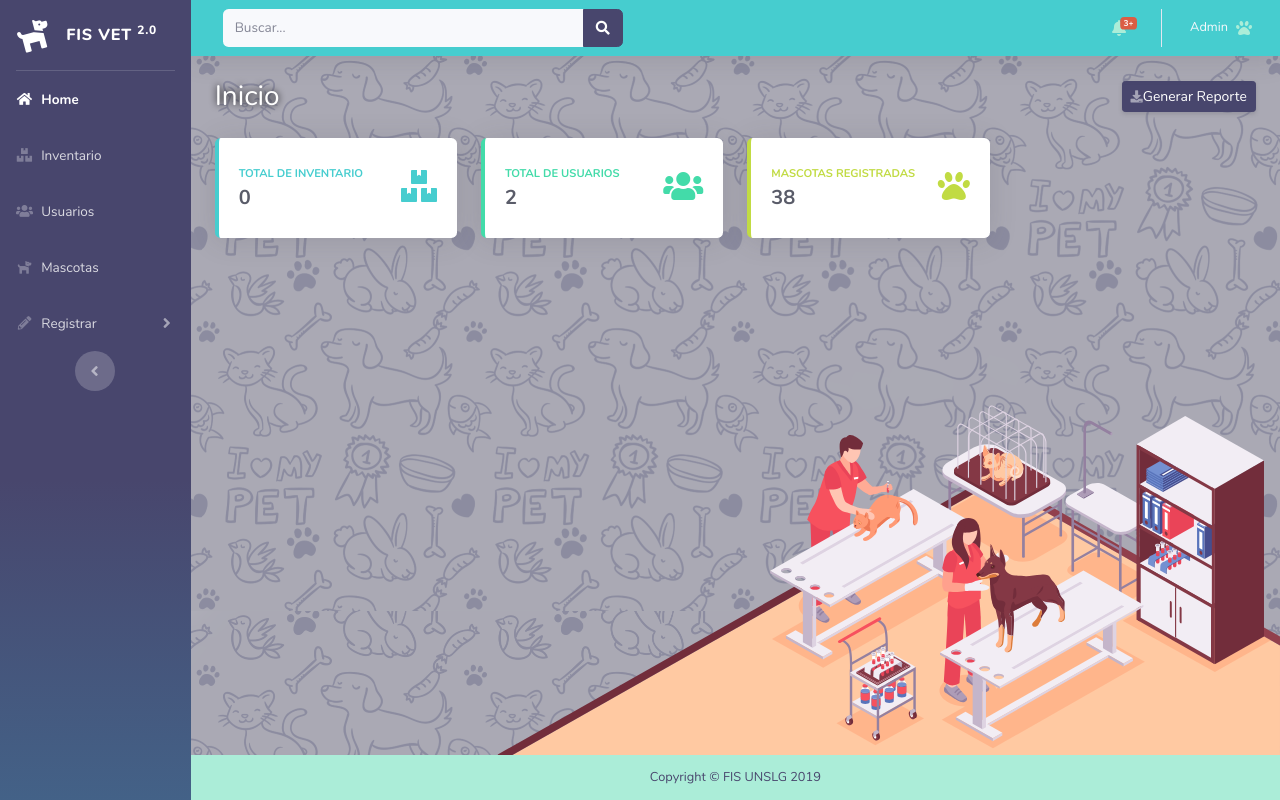
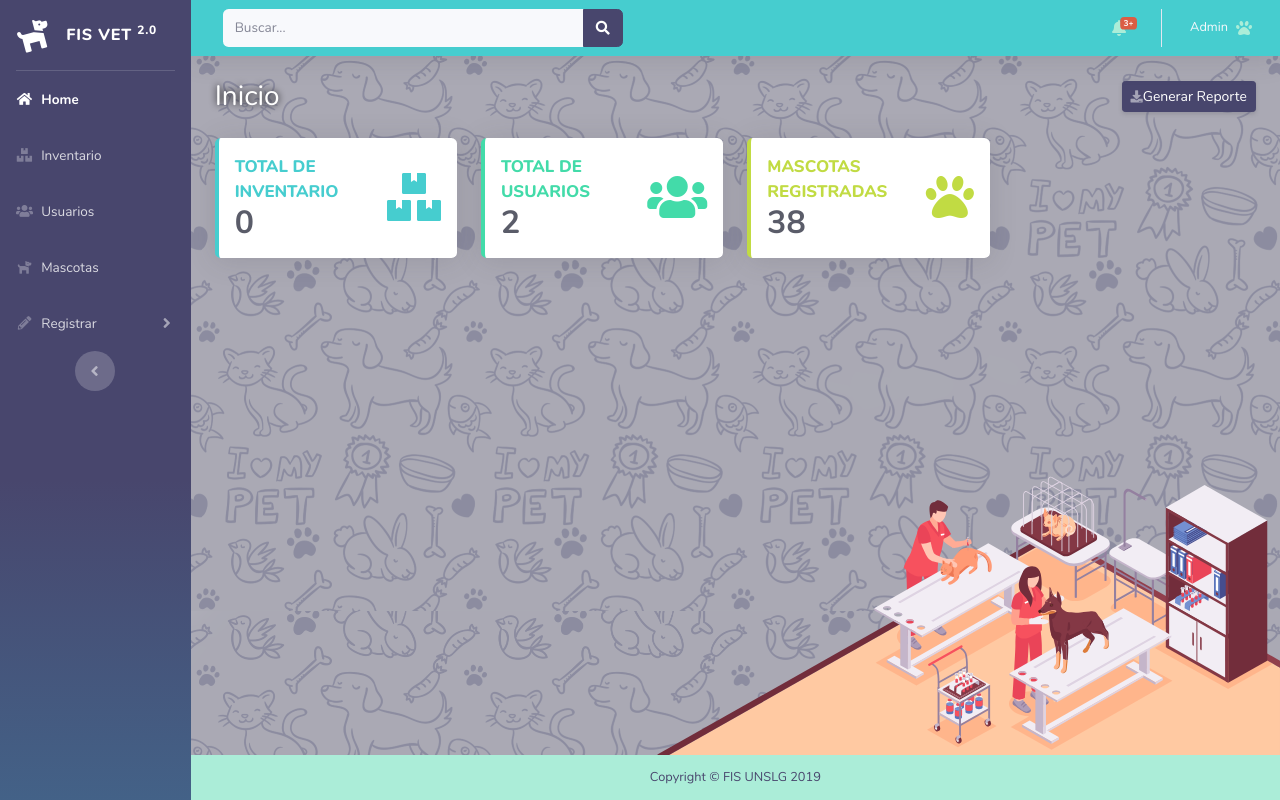
Before and after one commit to IHummer/UribeChristiam, a Django app: page / in a window 1280 px wide. Run offline with Django 3.2, Linux system fonts and the light colour scheme; a user stored in the database is signed in; data comes from the database, SQL or seed files in the repository; both versions use the stored data as it was before the commit; data that the repository does not hold is empty; some libraries are stand-ins or nearby versions.

Commit message:
home mejorada y limpiado

```diff
--- a/VeterinariaFIS/settings.py
+++ b/VeterinariaFIS/settings.py
@@ -47,7 +47,6 @@ INSTALLED_APPS = [
     'home',
     'usuarios',
     'crispy_forms',
-    'phone_field',
     'mascotas',
 ]
 # plantilla de la app crispy
@@ -137,10 +136,6 @@ STATICFILES_DIRS = (
     os.path.join(BASE_DIR, 'static'),
 )
 
-#telefono
-PHONENUMBER_DB_FORMAT = 'NATIONAL'
-PHONENUMBER_DEFAULT_REGION = 'PE'
-
 #media
 MEDIA_ROOT = os.path.join(BASE_DIR, 'media')
 MEDIA_URL = '/media/'
--- a/mascotas/models.py
+++ b/mascotas/models.py
@@ -21,4 +21,4 @@ class Mascota(models.Model):
     propietario_mascota = models.ForeignKey(Usuario, on_delete=models.CASCADE)
 
     def __str__(self):
-        return self.nomb_masc
+        return self.nomb_mascota
--- a/static/css/style.css
+++ b/static/css/style.css
@@ -219,3 +219,34 @@ border-color: var(--Az) !important;
 .btn-configuracion{
     text-align: center;
 }
+
+/*cards del index*/
+
+.card-index-txt{
+    font-size: 1.05rem;
+    margin-bottom: 0 !important;
+    font-weight: 800 !important;
+}
+
+.card-index{
+    padding: 1rem;
+}
+.fa-index{
+    font-size: 3em;
+}
+
+.card-index-num{
+    font-size: 2rem;
+}
+.card-pad{
+    padding: 0 !important;
+}
+
+input[type='number'] {
+    -moz-appearance:textfield;
+}/* Webkit browsers like Safari and Chrome */
+input[type=number]::-webkit-inner-spin-button,
+input[type=number]::-webkit-outer-spin-button {
+    -webkit-appearance: none;
+    margin: 0;
+}
--- a/templates/index.html
+++ b/templates/index.html
@@ -10,15 +10,15 @@
 
     <!-- Earnings (Monthly) Card Example -->
     <div class="col-xl-3 col-md-6 mb-4">
-        <div class="card border-left-info shadow h-100 py-2 card-noborder">
-          <div class="card-body">
+        <div class="card border-left-info shadow h-100 py-2 card-noborder card-pad">
+          <div class="card-body card-index">
             <div class="row no-gutters align-items-center">
               <div class="col mr-2">
-                <div class="text-xs font-weight-bold text-info text-uppercase mb-1">Total de Inventario</div>
-                <div class="h5 mb-0 font-weight-bold text-gray-800">{{ productos }}</div>
+                <div class="text-xs font-weight-bold text-info text-uppercase mb-1 card-index-txt">Total de Inventario</div>
+                <div class="h5 mb-0 font-weight-bold text-gray-800 card-index-num">{{ productos }}</div>
               </div>
               <div class="col-auto">
-                <i class="fas fa-boxes fa-2x text-info"></i>
+                <i class="fas fa-boxes fa-2x text-info fa-index"></i>
               </div>
             </div>
           </div>
@@ -28,33 +28,31 @@
 
     <!-- Earnings (Monthly) Card Example -->
     <div class="col-xl-3 col-md-6 mb-4">
-      <div class="card border-left-success shadow h-100 py-2 card-noborder">
-        <div class="card-body">
+      <div class="card border-left-success shadow h-100 py-2 card-noborder card-pad">
+        <div class="card-body card-index">
           <div class="row no-gutters align-items-center">
             <div class="col mr-2">
-              <div class="text-xs font-weight-bold text-success text-uppercase mb-1">Total de Usuarios</div>
-              <div class="h5 mb-0 font-weight-bold text-gray-800">{{ usuarios }}</div>
+              <div class="text-xs font-weight-bold text-success text-uppercase mb-1 card-index-txt">Total de Usuarios</div>
+              <div class="h5 mb-0 font-weight-bold text-gray-800 card-index-num">{{ usuarios }}</div>
             </div>
             <div class="col-auto">
-              <i class="fas fa-users fa-2x text-success"></i>
+              <i class="fas fa-users fa-2x text-success fa-index"></i>
             </div>
           </div>
         </div>
       </div>
     </div>
-
-
     <!-- Pending Requests Card Example -->
     <div class="col-xl-3 col-md-6 mb-4">
-      <div class="card border-left-warning shadow h-100 py-2 card-noborder">
-        <div class="card-body">
+      <div class="card border-left-warning shadow h-100 py-2 card-noborder card-pad">
+        <div class="card-body card-index">
           <div class="row no-gutters align-items-center">
             <div class="col mr-2">
-              <div class="text-xs font-weight-bold text-warning text-uppercase mb-1">Mascotas registradas</div>
-              <div class="h5 mb-0 font-weight-bold text-gray-800">38</div>
+              <div class="text-xs font-weight-bold text-warning text-uppercase mb-1 card-index-txt">Mascotas registradas</div>
+              <div class="h5 mb-0 font-weight-bold text-gray-800 card-index-num">38</div>
             </div>
             <div class="col-auto">
-              <i class="fas fa-paw fa-2x text-warning"></i>
+              <i class="fas fa-paw fa-2x text-warning fa-index"></i>
             </div>
           </div>
         </div>
@@ -66,6 +64,6 @@
 {% endblock %}
 {% block picfooter %}
 
-<img class="img-fluid px-0 pl-sm-3 mt-3 float-right" style="width: 50rem;" src="{% static 'img/clinica.svg' %}" alt="">
+<img class="img-fluid px-0 pl-sm-3 mt-3 float-right" style="width: 40rem;" src="{% static 'img/clinica.svg' %}" alt="">
 
 {% endblock %}
--- a/templates/usuarios/index.html
+++ b/templates/usuarios/index.html
@@ -1,5 +1,5 @@
 {% extends 'base.html' %}
-{% load phone %}
+
 
 {% block titulo %}Usuarios{% endblock %}
 
@@ -34,7 +34,7 @@ este es el apartado de usuarios registrados
                         <td>{{ item.pk }}</td>
                         <td>{{ item.nomb_usr }}</td>
                         <td>{{ item.ap_usr }}</td>
-                        <td>{{ item.cel_usr|raw_phone }}</td>
+                        <td>{{ item.cel_usr }}</td>
                         <td>{{ item.dir_usr }}</td>
                         <td><div class="btn-configuracion"><a href="{% url 'usuarios:perfil_usr' item.id %}" class="d-none d-sm-inline-block btn btn-sm btn-primary shadow-sm">Ver usuario</a></div></td>
                     </tr>
--- a/usuarios/forms.py
+++ b/usuarios/forms.py
@@ -20,12 +20,14 @@ class FormUsuario(forms.ModelForm):
             'tel_usr': forms.NumberInput(
                 attrs={
                     'oninvalid': 'this.setCustomValidity("Por favor llene el campo")',
-                    'oninput': 'setCustomValidity("")'
+                    'oninput': 'setCustomValidity("")',
+                    'placeholder': '056555555'
                     }),
             'cel_usr': forms.NumberInput(
                 attrs={
                     'oninvalid': 'this.setCustomValidity("Por favor llene el campo")',
-                    'oninput': 'setCustomValidity("")'
+                    'oninput': 'setCustomValidity("")',
+                    'placeholder': '956555555'
                     }),
             'dir_usr': forms.TextInput(
                 attrs={
```
Also changed, not shown: templates/usuarios/perfil.html (+7 -2 lines), usuarios/models.py (+3 -4 lines), db.sqlite3 (deleted), usuarios/views.py (line endings or trailing spaces).
